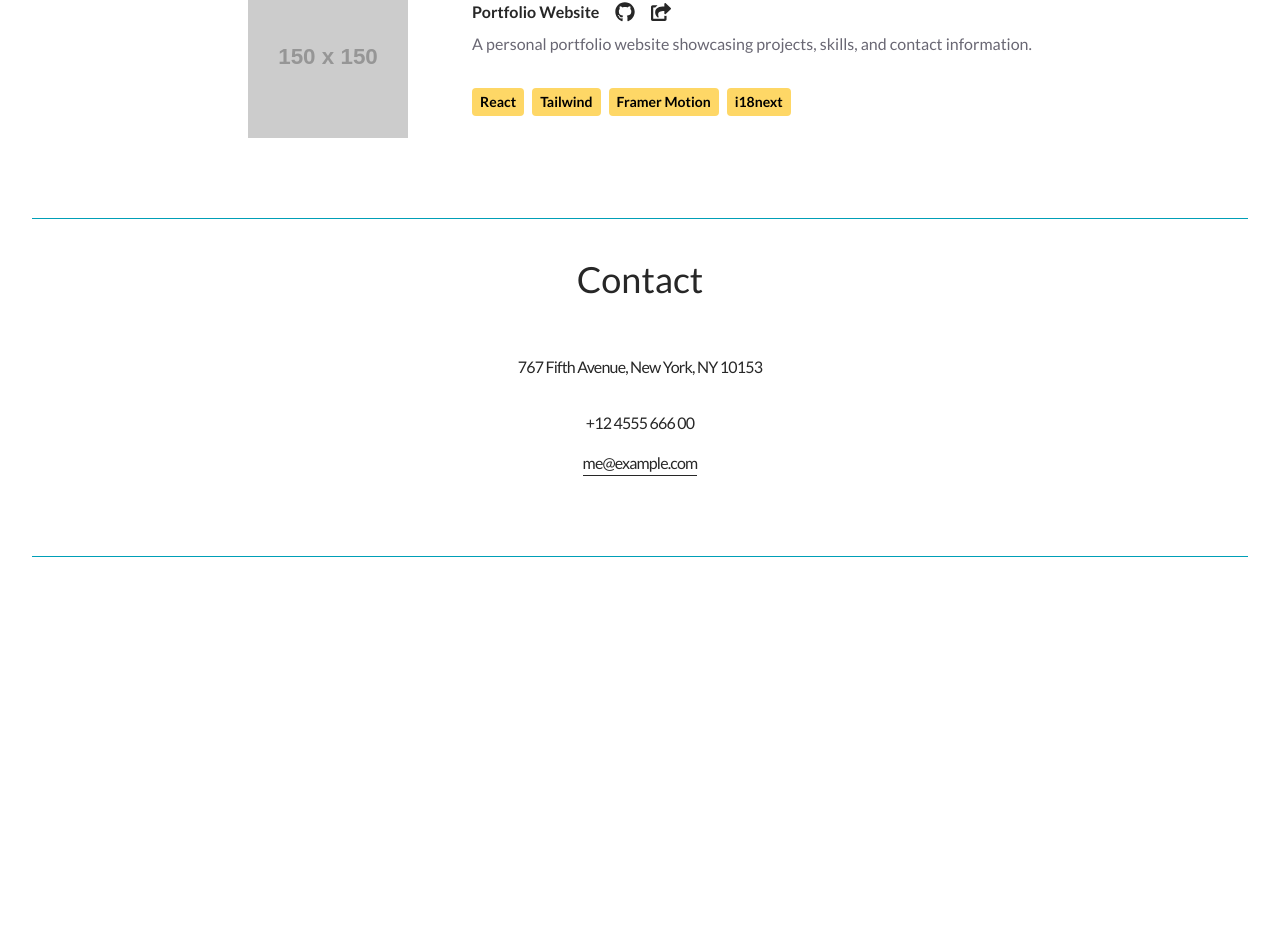
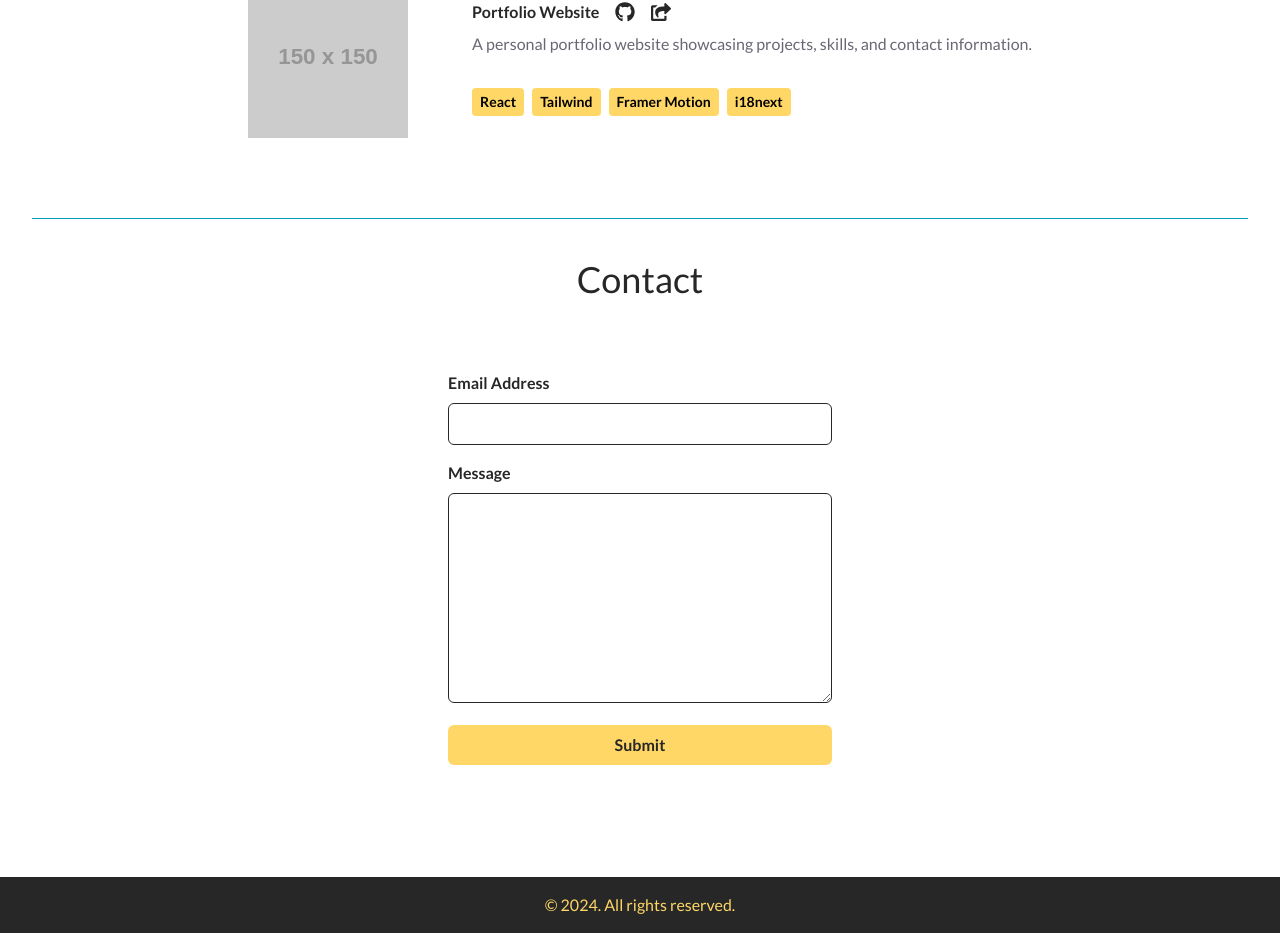
Before and after one commit to dominikgorczyca/dominikgorczyca.github.io, a React (Vite) app: page / in a window 1280 px wide. Shown: the part 2440-3373 px from the top of the page. Before the commit the page ends 2997 px from the top, so only its background shows below. Built offline with nearby package versions, Linux system fonts and the light colour scheme.

Commit message:
Creating Contact Form

```diff
--- a/package.json
+++ b/package.json
@@ -10,6 +10,7 @@
     "preview": "vite preview"
   },
   "dependencies": {
+    "@formspree/react": "^2.5.1",
     "framer-motion": "^11.2.2",
     "i18next": "^23.11.5",
     "react": "^18.2.0",
--- a/src/App.jsx
+++ b/src/App.jsx
@@ -8,10 +8,13 @@ import Contact from "./components/Contact";
 import ScrollTopButton from "./components/ScrollTopButton";
 import i18n from "./i18n";
 import { useCookies } from "react-cookie";
+import { useState } from "react";
 
 function App() {
     const [cookies] = useCookies(["language"]);
-    i18n.changeLanguage(cookies.language);
+    useState(() => {
+        i18n.changeLanguage(cookies.language);
+    }, []);
 
     return (
         <div className="text-main antialiased w-full">
@@ -28,6 +31,9 @@ function App() {
                 <Projects/>
                 <Contact/>
             </div>
+            <footer className="text-center py-4 bg-main text-accent">
+                <p>&copy; 2024. All rights reserved.</p>
+            </footer>
             <ScrollTopButton/>
         </div>
     );
--- a/src/components/Contact.jsx
+++ b/src/components/Contact.jsx
@@ -2,12 +2,13 @@ import React from "react";
 import { CONTACT } from "../constants";
 import { motion } from "framer-motion";
 import { useTranslation } from "react-i18next";
+import ContactForm from "./ContactForm";
 
 function Contact() {
     const { t } = useTranslation("contact");
 
     return (
-        <div  className="border-b border-contrast pb-20 overflow-x-hidden pt-20 -mt-20" id="contact">
+        <div  className=" pb-20 overflow-x-hidden pt-20 -mt-20" id="contact">
             <motion.h2
                 whileInView={{ opacity: 1, y: 0 }}
                 viewport={{ once: true }}
@@ -16,28 +17,7 @@ function Contact() {
                 className="my-10 text-center text-4xl">
                 {t("contact")}
             </motion.h2>
-            <div className="text-center tracking-tighter flex flex-col justify-center">
-                <motion.p
-                    whileInView={{ opacity: 1, x: 0 }}
-                    viewport={{ once: true }}
-                    initial={{ opacity: 0, x: -100 }}
-                    transition={{ duration: 1 }}
-                    className="my-4">{CONTACT.address}</motion.p>
-                <motion.p
-                    whileInView={{ opacity: 1, x: 0 }}
-                    viewport={{ once: true }}
-                    initial={{ opacity: 0, x: 100 }}
-                    transition={{ duration: 1 }}
-                    className="my-4">{CONTACT.phoneNo}</motion.p>
-                <motion.a
-                    whileInView={{ opacity: 1, x: 0 }}
-                    viewport={{ once: true }}
-                    initial={{ opacity: 0, x: -100 }}
-                    transition={{ duration: 1 }}
-                    href="#" className="border-b block no-underline m-auto">
-                    {CONTACT.email}
-                </motion.a>
-            </div>
+            <ContactForm/>
         </div>
     );
 }
--- /dev/null
+++ b/src/components/ContactForm.jsx
@@ -0,0 +1,61 @@
+import React from "react";
+import { useForm, ValidationError } from "@formspree/react";
+import { motion } from "framer-motion";
+import { useTranslation } from "react-i18next";
+
+function ContactForm() {
+    const [state, handleSubmit] = useForm("mdoqrvze");
+    const { t } = useTranslation("contact");
+
+    if (state.succeeded) {
+        return <p className="text-main font-semibold">{t("success")}</p>;
+    }
+    return (
+        <motion.form
+        whileInView={{ opacity: 1, x: 0 }}
+        viewport={{ once: true }}
+        initial = {{ opacity: 0, x: -100 }}
+        transition = {{ duration: 1 }}
+        onSubmit={handleSubmit} className="max-w-md mx-auto p-8 rounded-lg ">
+            <div className="mb-4">
+                <label htmlFor="email" className="block text-main font-semibold mb-2">{t("email")}</label>
+                <input
+                    id="email"
+                    type="email"
+                    name="email"
+                    className="w-full px-3 py-2 border border-gray-300 rounded-md focus:outline-none focus:ring-2 focus:ring-contrast"
+                />
+                <ValidationError
+                    prefix="Email"
+                    field="email"
+                    errors={state.errors}
+                    className="text-red-500 mt-2 text-center"
+                />
+            </div>
+            <div className="mb-4">
+                <label htmlFor="message" className="block text-main font-semibold mb-2">{t("message")}</label>
+                <textarea
+                    id="message"
+                    name="message"
+                    rows={8}
+                    className="w-full px-3 py-2 border border-gray-300 rounded-md focus:outline-none focus:ring-2 focus:ring-contrast"
+                />
+                <ValidationError
+                    prefix="Message"
+                    field="message"
+                    errors={state.errors}
+                    className="text-red-500 mt-2 text-center"
+                />
+            </div>
+            <button
+                type="submit"
+                disabled={state.submitting}
+                className="w-full bg-accent text-main font-semibold py-2 rounded-md hover:bg-main hover:text-accent focus:outline-none focus:ring-2 focus:ring-offset-2"
+            >
+                {t("submit")}
+            </button>
+        </motion.form>
+    );
+}
+
+export default ContactForm;
--- a/src/components/Navbar.jsx
+++ b/src/components/Navbar.jsx
@@ -19,8 +19,6 @@ const Navbar = () => {
     const { t, i18n } = useTranslation("navbar");
     const [cookies, setCookie] = useCookies(["language"]);
     const [isOpen, setIsOpen] = useState(false);
-
-    console.log(cookies);
 
     function changeLanguage(lang) {
         i18n.changeLanguage(lang);
--- a/src/i18n.jsx
+++ b/src/i18n.jsx
@@ -67,6 +67,10 @@ i18n.use(initReactI18next).init({
             },
             contact: {
                 'contact': "Contact",
+                'email': 'Email Address',
+                'message': 'Message',
+                'submit': 'Submit',
+                'success': 'Email sent successfully!',
             },
 
         },
@@ -129,6 +133,10 @@ i18n.use(initReactI18next).init({
             },
             contact: {
                 'contact': "Kontakt",
+                'email': 'Adres Email',
+                'message': 'Wiadomość',
+                'submit': 'Wyślij',
+                'success': 'Email wysłany pomyślnie!',
             },
         }
     }
```
Also changed, not shown: 1 other file (tests, documents, lock files or other folders).
